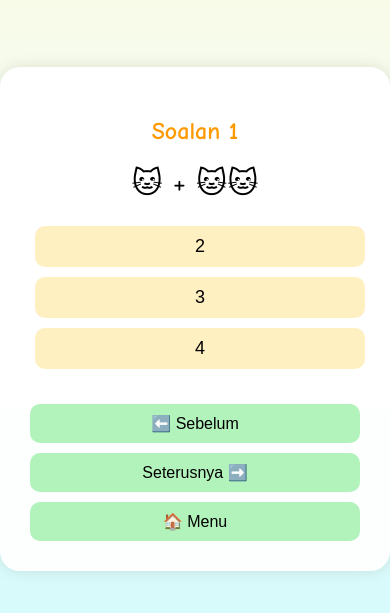
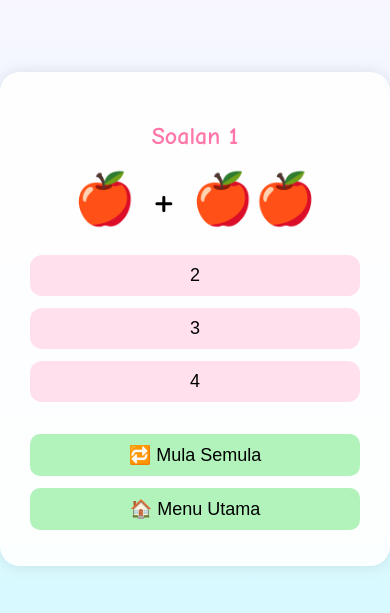
Before and after one commit to syamimi29/game, a plain HTML site: page math-tambah.html in a window 390 px wide. Shown: the part 103-716 px from the top of the page. Drawn offline with Linux system fonts and the light colour scheme.

Commit message:
Update math-tambah.html

```diff
--- a/math-tambah.html
+++ b/math-tambah.html
@@ -3,162 +3,140 @@
 <head>
   <meta charset="UTF-8" />
   <meta name="viewport" content="width=device-width, initial-scale=1.0">
-  <title>Game Tambah Gambar</title>
+  <title>Math Tambah Emoji</title>
   <style>
     body {
       font-family: 'Comic Sans MS', cursive;
-      background: linear-gradient(to bottom, #fffbe6, #d0faff);
+      background: linear-gradient(to bottom, #fdf6ff, #d0faff);
+      margin: 0;
+      height: 100vh;
       display: flex;
       justify-content: center;
       align-items: center;
-      height: 100vh;
-      margin: 0;
     }
-
     .kad {
-      background: rgba(255,255,255,0.95);
+      background: #ffffffee;
       padding: 30px;
       border-radius: 20px;
       text-align: center;
       box-shadow: 0 0 15px rgba(0,0,0,0.1);
+      max-width: 500px;
       width: 90%;
-      max-width: 600px;
     }
-
     h2 {
-      color: #ff9900;
+      color: #ff77a9;
     }
-
-    .gambar {
-      font-size: 40px;
-      margin-bottom: 20px;
+    .emoji {
+      font-size: 50px;
+      margin: 20px 0;
     }
-
-    .pilihan {
-      margin-top: 10px;
-    }
-
     .pilihan button {
-      background-color: #fff0c2;
+      background-color: #ffe0ec;
       border: none;
       padding: 10px 20px;
-      margin: 5px;
+      margin: 8px;
       font-size: 20px;
+      border-radius: 12px;
+      cursor: pointer;
+    }
+    .pilihan button:hover {
+      background-color: #ffaec8;
+      color: white;
+    }
+    .nav {
+      margin-top: 20px;
+    }
+    .nav button {
+      background-color: #b2f2bb;
+      border: none;
+      padding: 10px 20px;
+      margin: 6px;
       border-radius: 10px;
+      font-size: 16px;
       cursor: pointer;
     }
 
-    .pilihan button:hover {
-      background-color: #ffd36e;
-      color: white;
-    }
-
-    #feedback {
-      margin-top: 15px;
+    @media (max-width: 480px) {
+      .pilihan button, .nav button {
+        width: 100%;
+        margin: 6px 0;
         font-size: 18px;
-      color: #339966;
-    }
-
-    .nav {
-      margin-top: 20px;
-      display: flex;
-      justify-content: space-between;
-      flex-wrap: wrap;
-    }
-
-    .nav button {
-      background-color: #b2f2bb;
-      border: none;
-      padding: 10px 18px;
-      border-radius: 10px;
-      font-size: 16px;
-      cursor: pointer;
-      margin-top: 10px;
-    }
-
-    @media (max-width: 500px) {
-      .gambar {
-        font-size: 30px;
-      }
-
-      .pilihan button {
-        font-size: 18px;
-        width: 100%;
-      }
-
-      .nav button {
-        width: 100%;
-        margin-top: 10px;
       }
     }
   </style>
 </head>
 <body>
 
-<div class="kad">
+<div class="kad" id="kad">
   <h2 id="tajuk">Soalan 1</h2>
-  <div class="gambar" id="gambar">🐱 + 🐱🐱</div>
+  <div class="emoji" id="emoji">🍎 + 🍎🍎</div>
   <div class="pilihan" id="pilihan"></div>
-  <div id="feedback"></div>
-
   <div class="nav">
-    <button onclick="sebelum()">⬅️ Sebelum</button>
-    <button onclick="seterusnya()">Seterusnya ➡️</button>
-    <button onclick="location.href='math.html'">🏠 Menu</button>
+    <button onclick="location.reload()">🔁 Mula Semula</button>
+    <button onclick="location.href='math.html'">🏠 Menu Utama</button>
   </div>
 </div>
 
 <script>
 const soalan = [
-    { gambar: "🐱 + 🐱🐱", jawapan: "3", pilihan: ["2", "3", "4"] },
-    { gambar: "🍎🍎 + 🍎", jawapan: "3", pilihan: ["3", "4", "2"] },
-    { gambar: "🐶 + 🐶", jawapan: "2", pilihan: ["1", "2", "3"] },
-    { gambar: "🦋🦋 + 🦋🦋", jawapan: "4", pilihan: ["3", "5", "4"] },
-    { gambar: "🐰 + 🐰🐰🐰", jawapan: "4", pilihan: ["2", "4", "3"] }
+  { emoji: "🍎 + 🍎🍎", jawapan: "3", pilihan: ["2", "3", "4"] },
+  { emoji: "🐶🐶 + 🐶🐶", jawapan: "4", pilihan: ["3", "4", "5"] },
+  { emoji: "🐥 + 🐥🐥🐥", jawapan: "4", pilihan: ["2", "4", "5"] },
+  { emoji: "🍩🍩 + 🍩🍩🍩", jawapan: "5", pilihan: ["4", "5", "6"] },
+  { emoji: "🌟🌟 + 🌟🌟", jawapan: "4", pilihan: ["3", "4", "6"] },
+  { emoji: "🐱 + 🐱", jawapan: "2", pilihan: ["2", "3", "1"] },
+  { emoji: "🚗🚗🚗 + 🚗", jawapan: "4", pilihan: ["4", "5", "3"] },
+  { emoji: "🍌 + 🍌🍌", jawapan: "3", pilihan: ["3", "4", "5"] },
+  { emoji: "🎈🎈🎈 + 🎈🎈", jawapan: "5", pilihan: ["4", "5", "6"] },
+  { emoji: "🐸 + 🐸🐸🐸", jawapan: "4", pilihan: ["3", "4", "5"] }
 ];
 
 let index = 0;
+let jawapan = [];
 
-  function paparSoalan() {
-    const q = soalan[index];
+function papar() {
+  const s = soalan[index];
   document.getElementById("tajuk").innerText = "Soalan " + (index + 1);
-    document.getElementById("gambar").innerText = q.gambar;
-    document.getElementById("feedback").innerText = "";
+  document.getElementById("emoji").innerText = s.emoji;
   const pilihanDiv = document.getElementById("pilihan");
   pilihanDiv.innerHTML = "";
-    q.pilihan.forEach(jawapan => {
+
+  s.pilihan.forEach(j => {
     const btn = document.createElement("button");
-      btn.innerText = jawapan;
-      btn.onclick = () => semak(jawapan);
+    btn.innerText = j;
+    btn.disabled = jawapan[index] !== undefined;
+    btn.onclick = () => {
+      jawapan[index] = j;
+      seterusnya();
+    };
     pilihanDiv.appendChild(btn);
   });
-  }
-
-  function semak(jawapan) {
-    const betul = soalan[index].jawapan;
-    const feedback = document.getElementById("feedback");
-    if (jawapan === betul) {
-      feedback.innerText = "Betul! 🎉";
-    } else {
-      feedback.innerText = "Salah. Cuba lagi!";
-    }
 }
 
 function seterusnya() {
   if (index < soalan.length - 1) {
     index++;
-      paparSoalan();
+    papar();
+  } else {
+    tamat();
   }
 }
 
-  function sebelum() {
-    if (index > 0) {
-      index--;
-      paparSoalan();
-    }
+function tamat() {
+  let betul = 0;
+  soalan.forEach((s, i) => {
+    if (jawapan[i] === s.jawapan) betul++;
+  });
+
+  document.getElementById("kad").innerHTML = `
+    <h2>Tamat!</h2>
+    <p>Anda dapat <strong>${betul}</strong> daripada ${soalan.length} soalan 🎉</p>
+    <button onclick="location.reload()">🔁 Cuba Lagi</button>
+    <button onclick="location.href='math.html'">🏠 Kembali ke Menu</button>
+  `;
 }
 
-  paparSoalan();
+papar();
 </script>
 
 </body>
```
Lines whose indentation alone changed are shown as unchanged.
